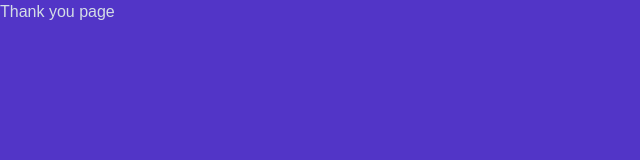
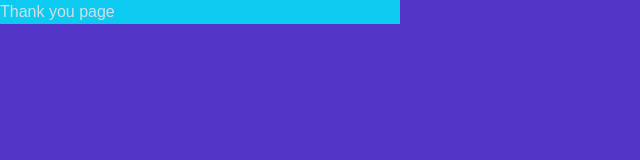
Before and after one commit to Michealleverton/thankyou, a plain HTML site: page index.html in a window 1280 px wide. Shown: the whole page, without its empty margins (0-640 px from the left). Drawn offline with Linux system fonts and the light colour scheme.

Commit message:
updating

```diff
--- a/index.html
+++ b/index.html
@@ -1,5 +1,6 @@
 <!DOCTYPE html>
 <html lang="en">
+
 <head>
     <meta charset="UTF-8">
     <meta http-equiv="X-UA-Compatible" content="IE=edge">
@@ -7,7 +8,13 @@
     <link rel="stylesheet" href="./style.css" />
     <title>Document</title>
 </head>
+
 <body>
-    <div class="title">Thank you page</div>
+    <div class="thx_container">
+        <div class="thxcard">
+            <div class="title">Thank you page</div>
+        </div>
+    </div>
 </body>
+
 </html>
--- a/style.css
+++ b/style.css
@@ -74,15 +74,19 @@
 .blueline {
     border: 3px dashed blue;
 }
+
 .redline {
     border: 3px dashed red;
 }
+
 .greenline {
     border: 3px dashed green;
 }
+
 .yellowline {
     border: 3px dashed yellow;
 }
+
 .orangeline {
     border: 3px dashed orange;
 }
@@ -99,3 +103,16 @@
     -webkit-text-size-adjust: 100%;
     -webkit-tap-highlight-color: rgba(0, 0, 0, 0);
 }
+
+.thx_container {
+    position: relative;
+    width: 100%;
+}
+
+.thxcard {
+    position: absolute;
+    width: 400px;
+    margin-left: auto;
+    margin-right: auto;
+    background: #0dcaf0;
+}
```
Lines whose indentation alone changed are shown as unchanged.
